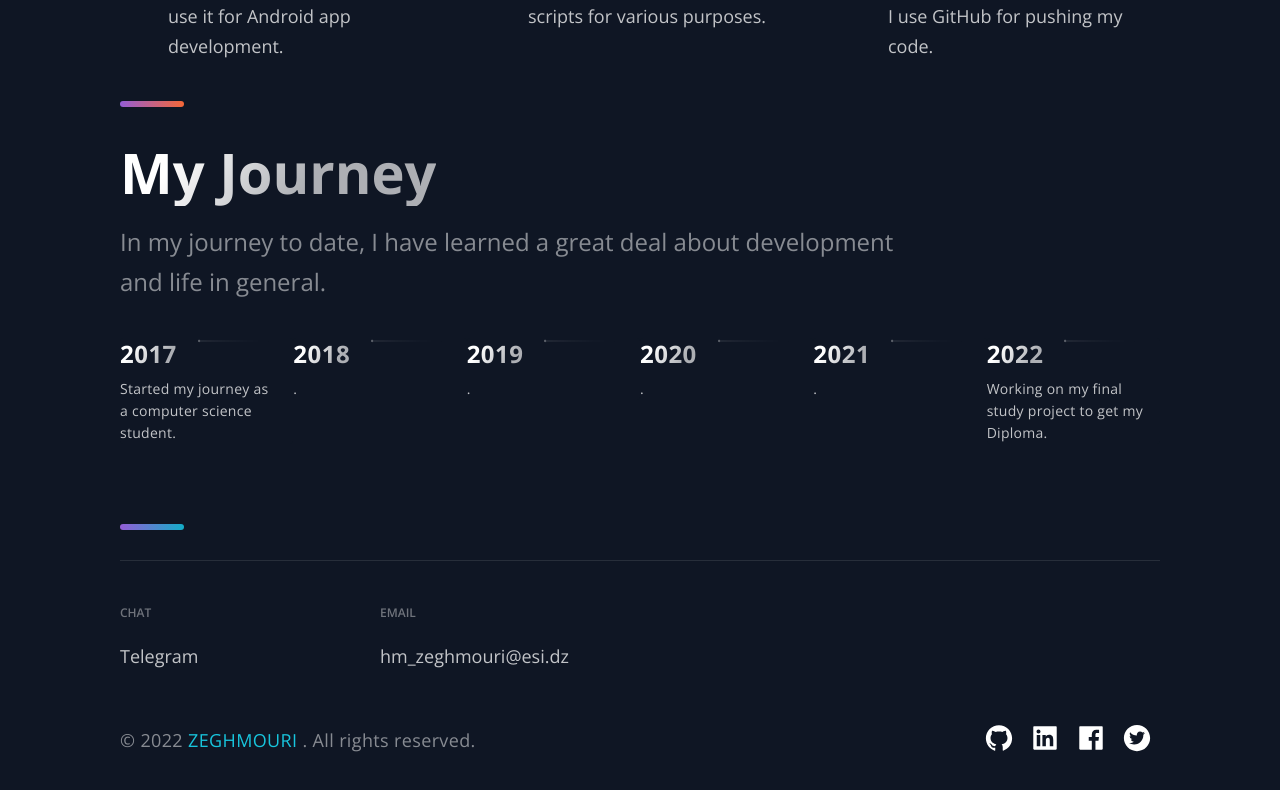
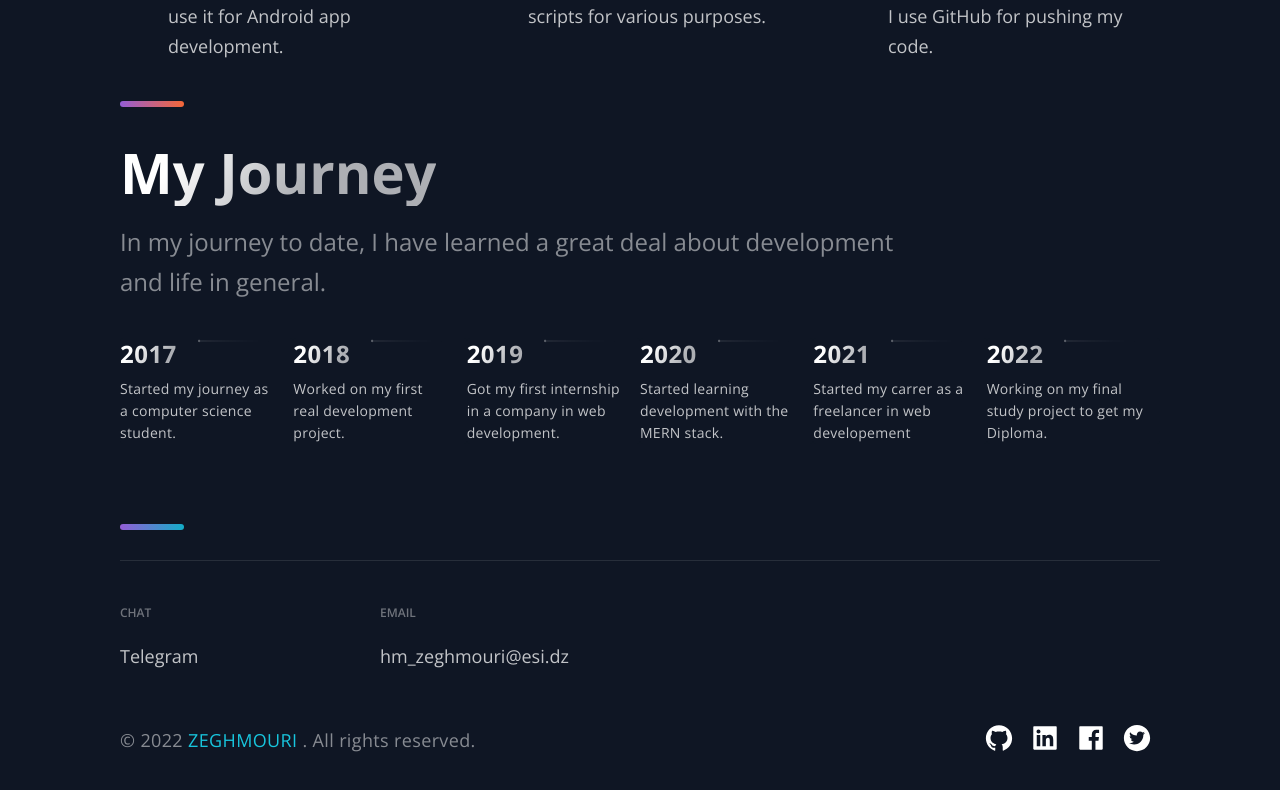
Before and after one commit to zeghmouri/my-portfolio, a Next.js app: page / in a window 1280 px wide. Shown: the part 2026-2816 px from the top of the page. Built offline with nearby package versions, Linux system fonts and the light colour scheme.

Commit message:
Completing my time line

```diff
--- a/src/constants/constants.js
+++ b/src/constants/constants.js
@@ -22,9 +22,9 @@ export const projects = [
 
 export const TimeLineData = [
   { year: 2017, text: 'Started my journey as a computer science student.', },
-  { year: 2018, text: '.', },
-  { year: 2019, text: '.', },
-  { year: 2020, text: '.', },
-  { year: 2021, text: '.', },
+  { year: 2018, text: 'Worked on my first real development project.', },
+  { year: 2019, text: 'Got my first internship in a company in web development.', },
+  { year: 2020, text: 'Started learning development with the MERN stack.', },
+  { year: 2021, text: 'Started my carrer as a freelancer in web developement', },
   { year: 2022, text: 'Working on my final study project to get my Diploma.', },
 ];
```
